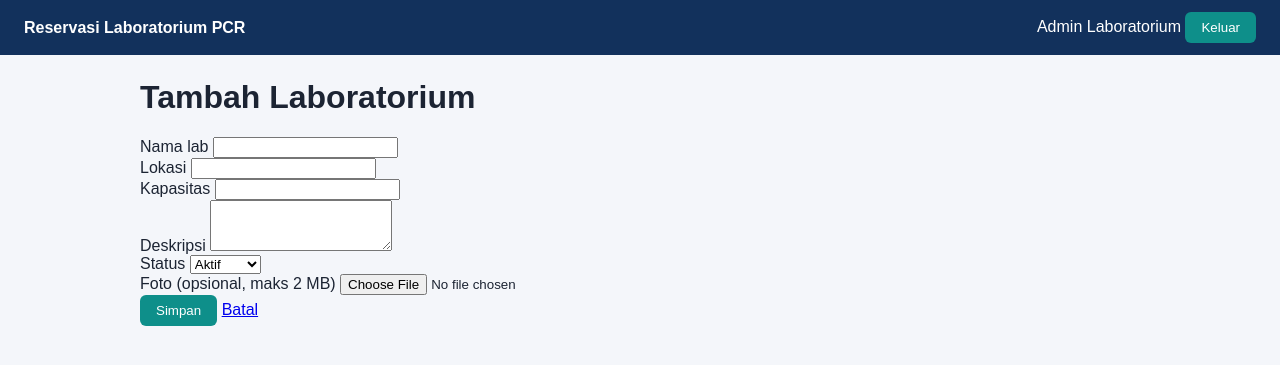
After one commit to ilham25si-web/SIRELAB-RESERVASI-LAB, a Laravel app: page /admin/laboratorium/create in a window 1280 px wide. The commit adds this page. Shown: the top 365 px of the page. Run offline with Laravel 12, Linux system fonts and the light colour scheme; a user stored in the database is signed in; data comes from the database, SQL or seed files in the repository; parts of the project's set-up code (start-up, migrations or seed data) failed here and were passed over.

Commit message:
admin menambahkan laboratorium dengan upload

```diff
--- /dev/null
+++ b/app/Http/Controllers/AdminLaboratoriumController.php
@@ -0,0 +1,43 @@
+<?php
+
+namespace App\Http\Controllers;
+
+use App\Models\Laboratorium;
+use Illuminate\Http\Request;
+
+class AdminLaboratoriumController extends Controller
+{
+    public function index()
+    {
+        $labs = Laboratorium::orderBy('nama_lab')->paginate(10);
+
+        return view('admin.laboratorium.index', compact('labs'));
+    }
+
+    public function create()
+    {
+        return view('admin.laboratorium.create');
+    }
+
+   public function store(Request $request)
+{
+    $data = $request->validate([
+        'nama_lab'  => 'required|string|max:100',
+        'lokasi'    => 'required|string|max:100',
+        'kapasitas' => 'required|integer|min:1',
+        'deskripsi' => 'nullable|string',
+        'status'    => 'required|in:aktif,nonaktif',
+        'foto'      => 'nullable|image|mimes:jpg,jpeg,png|max:2048',
+    ]);
+
+    if ($request->hasFile('foto')) {
+        $data['foto'] = $request->file('foto')->store('laboratorium', 'public');
+    }
+
+    Laboratorium::create($data);
+
+    return redirect()
+        ->route('admin.laboratorium.index')
+        ->with('sukses', 'Laboratorium berhasil ditambahkan.');
+}
+}
--- a/app/Http/Controllers/Controller.php
+++ b/app/Http/Controllers/Controller.php
@@ -9,20 +9,5 @@ use Illuminate\Support\Facades\Auth;
 
 abstract class Controller
 {
-    public function index(Request $request)
-{
-    $labs = Laboratorium::query()
-        ->where('status', 'aktif')
-        ->when($request->filled('q'), function ($query) use ($request) {
-            $query->where('nama_lab', 'like', '%' . $request->q . '%');
-        })
-        ->when($request->filled('kapasitas'), function ($query) use ($request) {
-            $query->where('kapasitas', '>=', $request->kapasitas);
-        })
-        ->orderBy('nama_lab')
-        ->paginate(6)
-        ->withQueryString();
-
-    return view('laboratorium.index', compact('labs'));
+   //
 }
-}
--- a/resources/views/admin/dashboard.blade.php
+++ b/resources/views/admin/dashboard.blade.php
@@ -5,4 +5,6 @@
 @section('isi')
     <h1>Dashboard Admin</h1>
     <p>Halo, {{ auth()->user()->nama }}</p>
+    <p><a href="{{ route('admin.reservasi.index') }}">Kelola Reservasi</a></p>
+    <p><a href="{{ route('admin.laboratorium.index') }}">Kelola Laboratorium</a></p>
 @endsection
--- /dev/null
+++ b/resources/views/admin/laboratorium/create.blade.php
@@ -0,0 +1,53 @@
+@extends('layouts.app')
+
+@section('judul', 'Tambah Laboratorium')
+
+@section('isi')
+    <h1>Tambah Laboratorium</h1>
+
+    <form method="POST" action="{{ route('admin.laboratorium.store') }}" enctype="multipart/form-data">
+        @csrf
+
+        <div>
+            <label for="nama_lab">Nama lab</label>
+            <input type="text" id="nama_lab" name="nama_lab" value="{{ old('nama_lab') }}">
+            @error('nama_lab') <small>{{ $message }}</small> @enderror
+        </div>
+
+        <div>
+            <label for="lokasi">Lokasi</label>
+            <input type="text" id="lokasi" name="lokasi" value="{{ old('lokasi') }}">
+            @error('lokasi') <small>{{ $message }}</small> @enderror
+        </div>
+
+        <div>
+            <label for="kapasitas">Kapasitas</label>
+            <input type="number" id="kapasitas" name="kapasitas" min="1" value="{{ old('kapasitas') }}">
+            @error('kapasitas') <small>{{ $message }}</small> @enderror
+        </div>
+
+        <div>
+            <label for="deskripsi">Deskripsi</label>
+            <textarea id="deskripsi" name="deskripsi" rows="3">{{ old('deskripsi') }}</textarea>
+            @error('deskripsi') <small>{{ $message }}</small> @enderror
+        </div>
+
+        <div>
+            <label for="status">Status</label>
+            <select id="status" name="status">
+                <option value="aktif" {{ old('status') === 'aktif' ? 'selected' : '' }}>Aktif</option>
+                <option value="nonaktif" {{ old('status') === 'nonaktif' ? 'selected' : '' }}>Nonaktif</option>
+            </select>
+            @error('status') <small>{{ $message }}</small> @enderror
+        </div>
+
+        <div>
+            <label for="foto">Foto (opsional, maks 2 MB)</label>
+            <input type="file" id="foto" name="foto" accept="image/*">
+            @error('foto') <small>{{ $message }}</small> @enderror
+        </div>
+
+        <button type="submit">Simpan</button>
+        <a href="{{ route('admin.laboratorium.index') }}">Batal</a>
+    </form>
+@endsection
--- a/routes/web.php
+++ b/routes/web.php
@@ -5,6 +5,7 @@ use App\Http\Controllers\AuthController;
 use App\Http\Controllers\LaboratoriumController;
 use App\Http\Controllers\ReservasiController;
 use App\Http\Controllers\AdminReservasiController;
+use App\Http\Controllers\AdminLaboratoriumController;
 
 
 Route::get('/', function () {
@@ -54,6 +55,7 @@ Route::middleware(['auth', 'role:admin'])
         Route::get('/reservasi', [AdminReservasiController::class, 'index'])->name('reservasi.index');
         Route::patch('/reservasi/{reservasi}/setujui', [AdminReservasiController::class, 'setujui'])->name('reservasi.setujui');
         Route::patch('/reservasi/{reservasi}/tolak', [AdminReservasiController::class, 'tolak'])->name('reservasi.tolak');
+        Route::resource('laboratorium', AdminLaboratoriumController::class)->except('show');
     });
 
 Route::patch('/reservasi/{reservasi}/setujui', [AdminReservasiController::class, 'setujui'])->name('reservasi.setujui');
```
Also changed, not shown: resources/views/admin/laboratorium/index.blade.php (added, +42 -0 lines).
